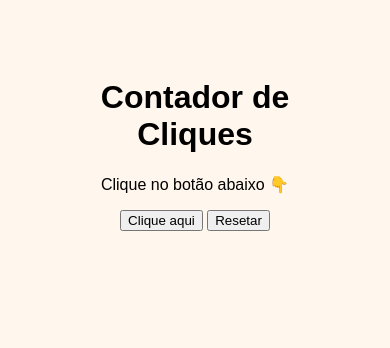
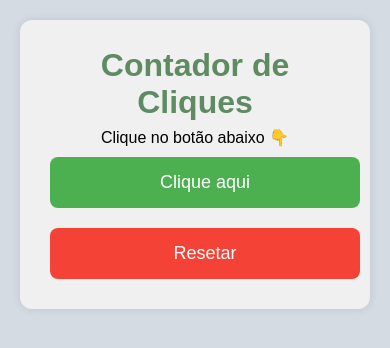
Before and after one commit to gabrielaluzm/contador-de-cliques, a plain HTML site: page index.html in a window 390 px wide. Drawn offline with Linux system fonts and the light colour scheme.

Commit message:
Projeto finalizado

```diff
--- a/index.html
+++ b/index.html
@@ -5,6 +5,7 @@
     <meta name="viewport" content="width=device-width, initial-scale=1.0">
     <title>Contador de Cliques</title>
     <link rel="stylesheet" href="style.css">
+    <link rel="stylesheet" href="reset.css">
 </head>
 <body>
     <div class="container">
--- /dev/null
+++ b/reset.css
@@ -0,0 +1,9 @@
+* {
+  margin: 0;
+  padding: 0;
+  box-sizing: border-box;
+}
+
+html, body {
+  height: 100%;
+}
--- a/style.css
+++ b/style.css
@@ -1,10 +1,66 @@
 body {
     font-family: Arial, Helvetica, sans-serif;
-    background: #fff6ed;
+    background: #d4dbe2;
     text-align: center;
     padding: 50px;
 }
 
-.container{
+h1 {
+    color: #5e8b61;
+    padding: 7px;
+}
 
+.container {
+    background: #f0f0f0;
+    padding: 30px;
+    border-radius: 12px;
+    box-shadow: 0 0 10px rgba(0, 0, 0, 0.1);
+    display: inline-block;
 }
+
+
+button {
+    margin: 10px;
+    padding: 12px 20px;
+    font-size: 17px;
+    border-radius: 8px;
+    border: none;
+    cursor: pointer;
+    background-color: #4caf50;
+    color: #ffffff;
+    transition: background-color 0.1s;
+}
+
+button:hover {
+    background-color: #439745;
+    font-size: 17.5px;
+}
+
+#resetar {
+    background-color: #f44336;
+}
+
+#resetar:hover {
+    background-color: #d4382d;
+}
+
+
+
+/* Responsividade */
+@media (max-width: 600px) {
+  body {
+    padding: 20px;
+  }
+
+  .container {
+    width: 100%;
+    padding: 20px;
+    box-sizing: border-box;
+  }
+
+  button {
+    width: 100%;
+    font-size: 18px;
+    padding: 15px;
+  }
+}
```
